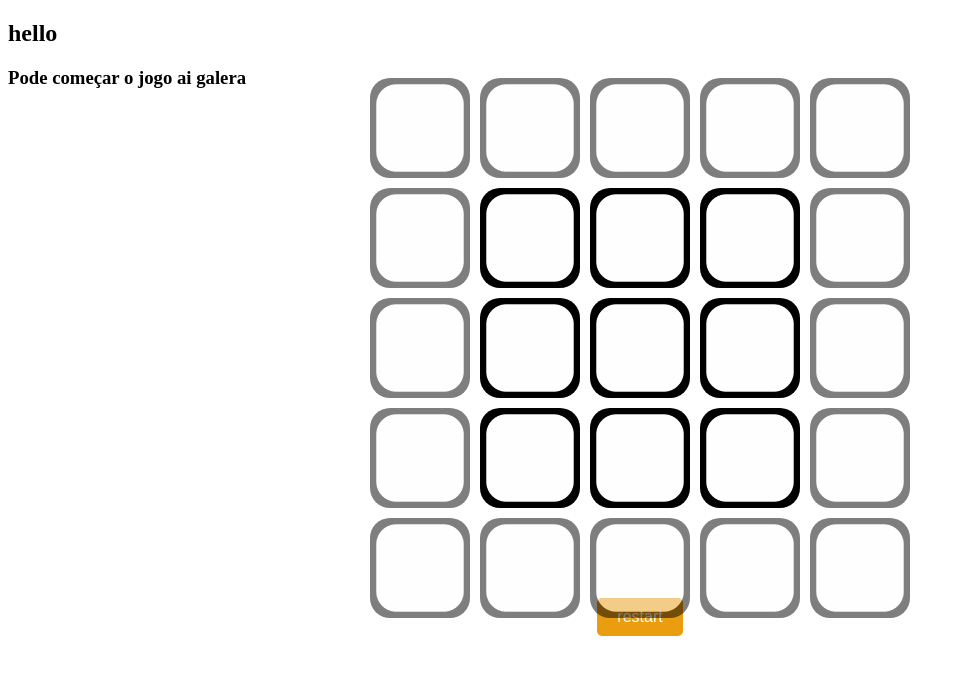
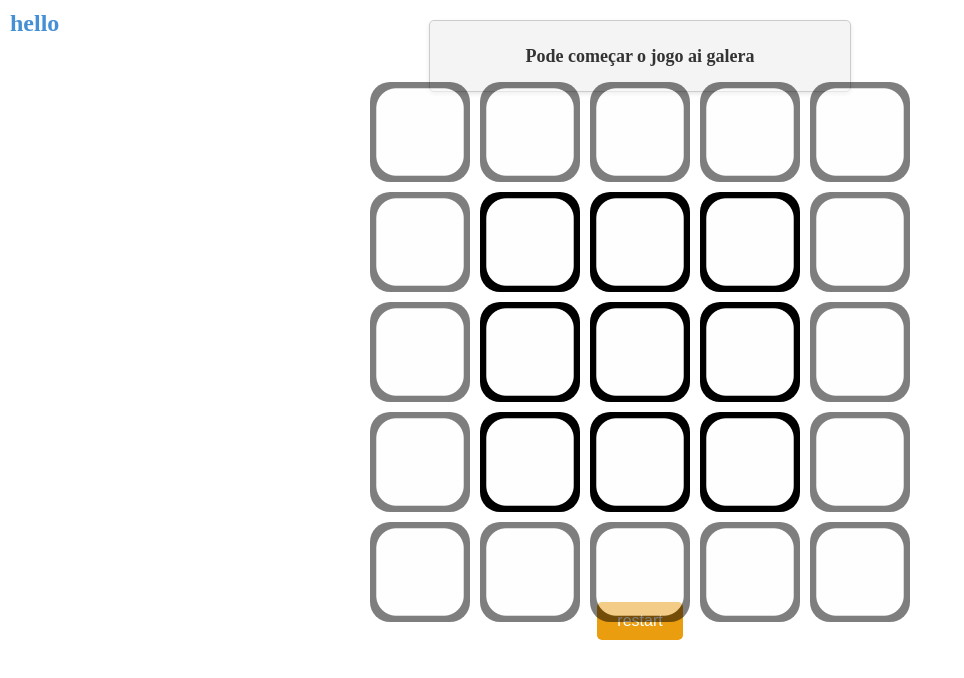
Before and after one commit to ojplc/Ligue-3, a plain HTML site: page index.html in a window 1280 px wide. Shown: the whole page, without its empty margins (0-964 px from the left). Drawn offline with Linux system fonts and the light colour scheme.

Commit message:
Adiciona estilo à seção de status e ajusta a lógica de reinício do jogo, melhora lógica da vitória

```diff
--- a/index.css
+++ b/index.css
@@ -48,3 +48,32 @@
 .restart:hover {
     background-color: #e7ca92;
 }
+
+.status {
+    font-size: 18px; /* Tamanho da fonte */
+    font-weight: bold; /* Negrito */
+    color: #333; /* Cor do texto */
+    text-align: center; /* Centralizar o texto */
+    margin: 20px auto; /* Margem superior e inferior, centralizado horizontalmente */
+    padding: 10px; /* Espaçamento interno */
+    background-color: #f4f4f4; /* Cor de fundo */
+    border: 1px solid #ccc; /* Borda */
+    border-radius: 5px; /* Bordas arredondadas */
+    box-shadow: 0 2px 4px rgba(0, 0, 0, 0.1); /* Sombra */
+    width: 400px; /* Largura fixa */
+    height: 50px; /* Altura fixa */
+    display: flex; /* Para alinhar o texto */
+    align-items: center; /* Centralizar verticalmente */
+    justify-content: center; /* Centralizar horizontalmente */
+}
+
+#title {
+    position: absolute; /* Posicionamento absoluto */
+    top: 10px; /* Distância do topo */
+    left: 10px; /* Distância da esquerda */
+    font-size: 24px; /* Tamanho da fonte */
+    font-weight: bold; /* Negrito */
+    color: #458fd4; /* Cor do texto */
+    margin: 0; /* Remover margens padrão */
+    padding: 0; /* Remover espaçamento interno */
+}
--- a/index.html
+++ b/index.html
@@ -9,9 +9,9 @@
 
 	<body>
 		<div>
-			<h2>hello</h2>
+			<h2 id="title">hello</h2>
 		</div>
-		<h3 id="status">Pode começar o jogo ai galera</h3>
+		<h3 id="status" class="status">Pode começar o jogo ai galera</h3>
 		<div class="grid-cis">
 			<div class="image-grid">
 				<img src="images\N.jpg" alt="" class="square" id="1" />
--- a/script.js
+++ b/script.js
@@ -63,12 +63,15 @@ function setUpEventListeners() {
 				X = !X;
 
 				square.replaceWith(botaoClicado);
+				winingStatus();
 			}
 		});
 	});
 }
 
 function reset() {
+	tabuleiro = Array(25).fill(0);
+	expanded = false;
 	console.log("botao reset apertado");
 	console.log(tabuleiro);
 
@@ -89,9 +92,15 @@ function reset() {
 	} else {
 		statusText.textContent = "porra tu nem jogo ainda e já quer resetar???";
 	}
-	tabuleiro = [0, 0, 0, 0, 0, 0, 0, 0, 0];
 	setUpEventListeners();
-	expandTabuleiro();
+}
+
+function expandTabuleiro() {
+	expanded = true;
+	squaresModified = document.querySelectorAll(".square");
+	squaresModified.forEach((item) => {
+		item.style.opacity = 1;
+	});
 }
 
 function winingStatus() {
@@ -105,13 +114,20 @@ function winingStatus() {
 		[6, 12, 18],
 		[8, 12, 16],
 	];
-}
 
-function expandTabuleiro() {
-	expanded = true;
-	squaresModified = document.querySelectorAll(".square");
-	squaresModified.forEach((item) => {
-		item.style.opacity = 1;
+	winingCombinationsLevel1.forEach((combination) => {
+		if (
+			tabuleiro[combination[0]] === tabuleiro[combination[1]] &&
+			tabuleiro[combination[1]] === tabuleiro[combination[2]] &&
+			tabuleiro[combination[0]] !== 0
+		) {
+			expandTabuleiro();
+
+			combination.forEach((item) => {
+				let victorySquare = document.getElementById(String(item + 1));
+				// colocar um indicador dos quadrados que ganharam
+			});
+		}
 	});
 }
 const restartButton = document.getElementById("restart");
```
